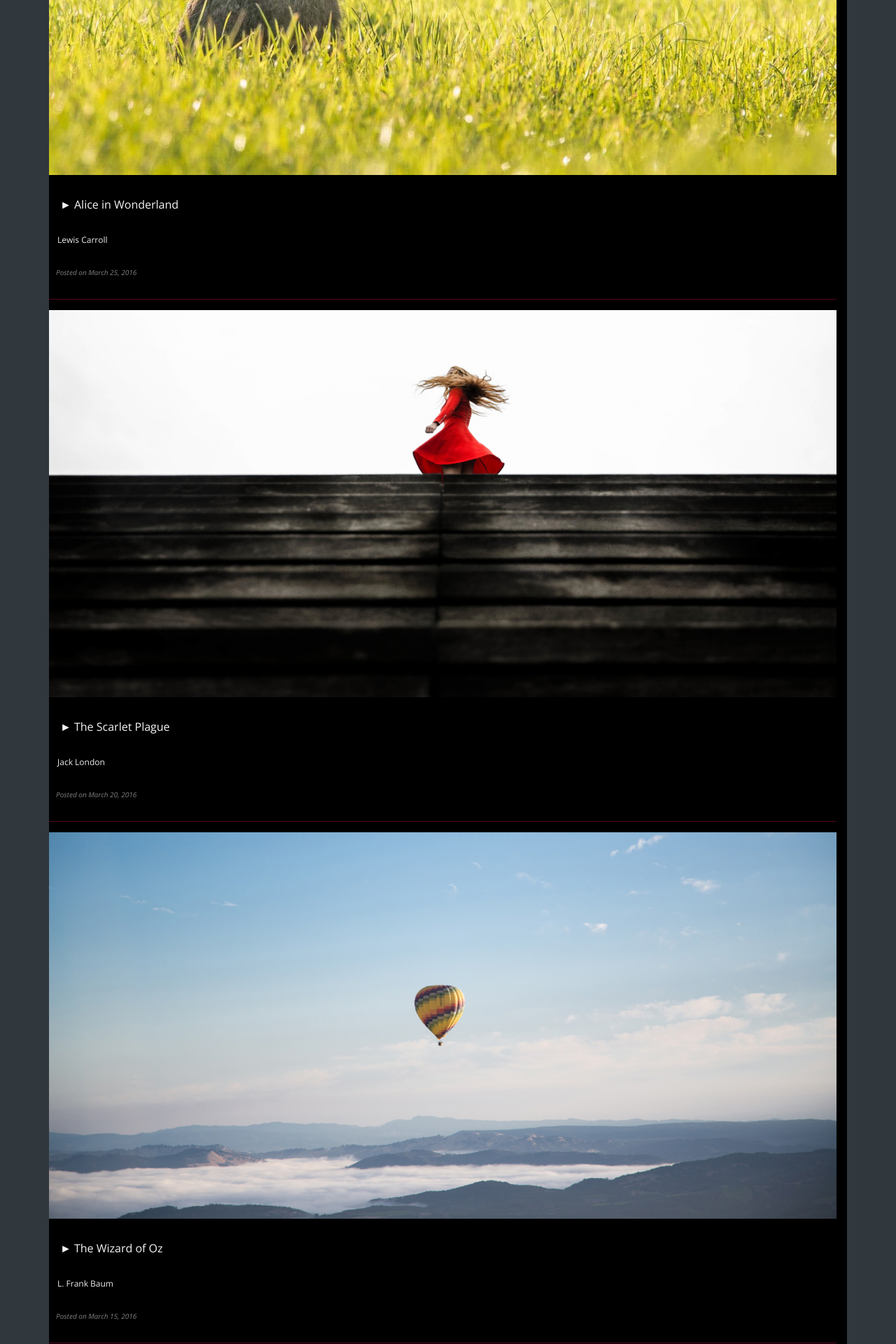
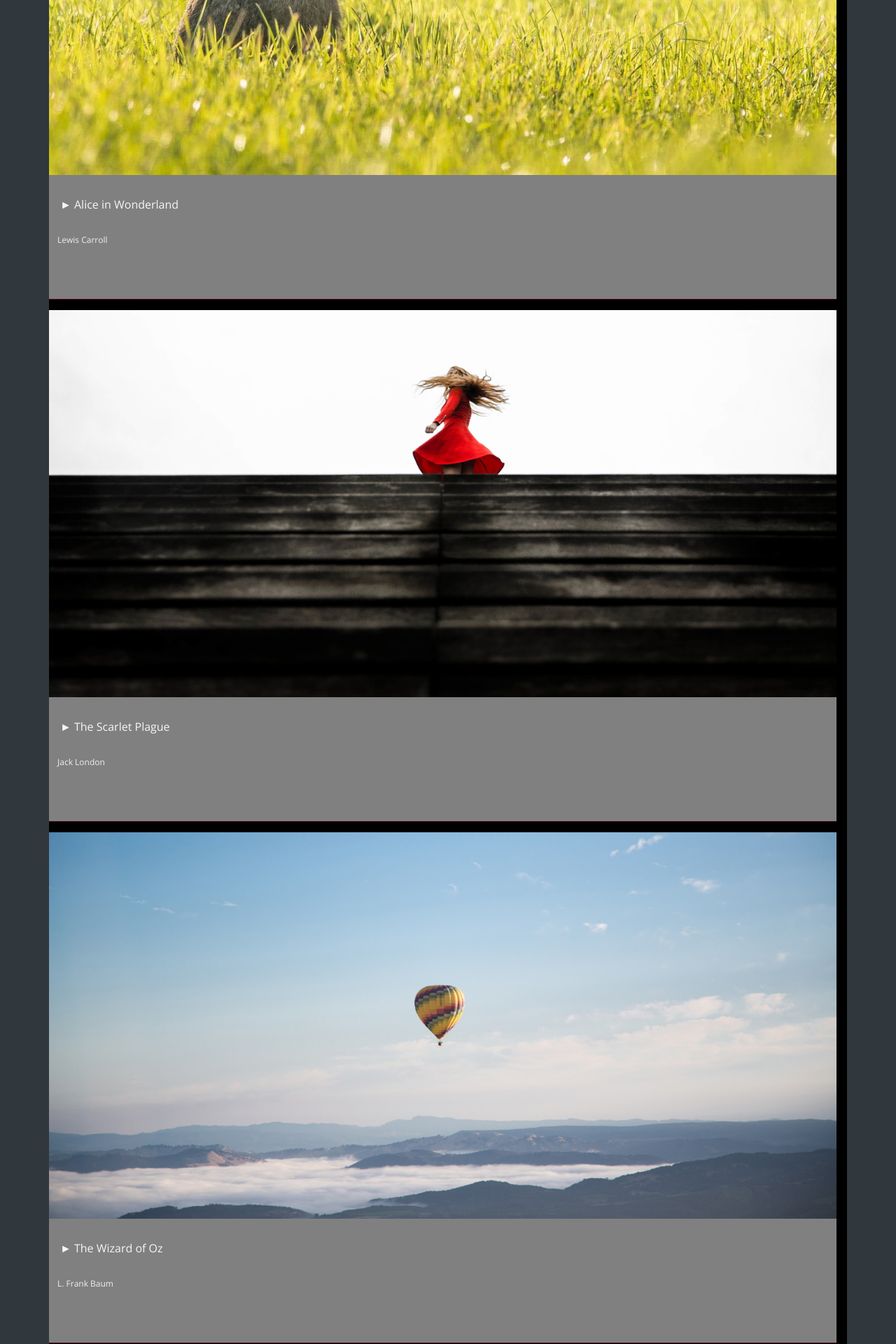
Before and after one commit to Harkas/myphoto, a Jekyll site: the page built from journal/index.html, in a window 1280 px wide. Shown: the part 890-2810 px from the top of the page at 70% size. Built offline with Jekyll 4.4.1, drawn with Linux system fonts in a browser that asks for light colours; nearby versions of some CDN libraries; the list of posts is cut into pages by our own code.

Commit message:
change color in .blockGroup-list .postArticle-wrapper

```diff
--- a/css/journal.css
+++ b/css/journal.css
@@ -127,7 +127,8 @@
 .blockGroup-list .postArticle-wrapper
 {
     position: relative;
-    background: #000;
+    /*background: #000;*/
+    background: grey;
     width: 100%;
     -webkit-box-shadow: 4px 4px 4px 4px rgba(255, 255, 255, 0);
     box-shadow: 4px 4px 4px 4px rgba(255, 255, 255, 0);
```
